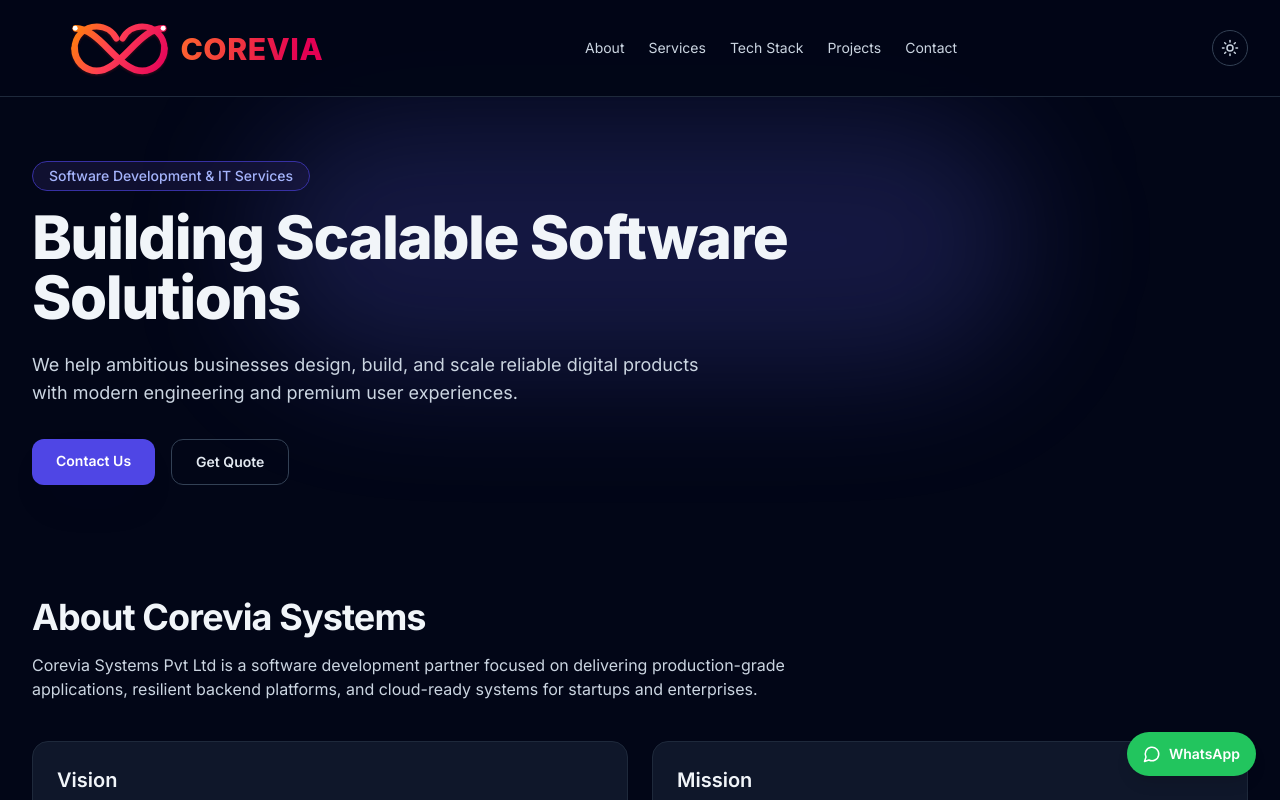
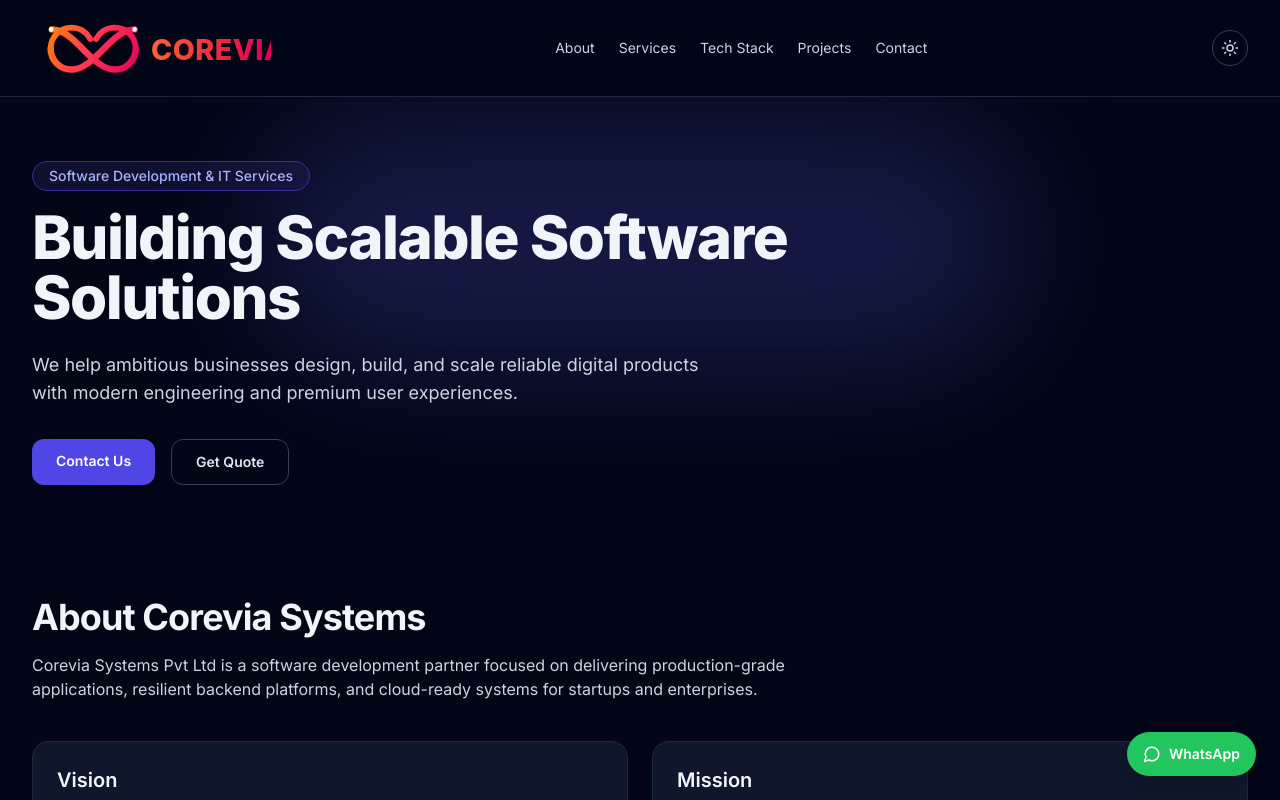
Before and after one commit to nihar4154/corevia-site, a React (Vite) app: page / in a window 1280 px wide. Shown: the top 800 px of the page. Built offline with nearby package versions, Linux system fonts and the light colour scheme; the HTML template or start-up script is replaced by a standard one.

Commit message:
Restore original logo asset and tune header logo dimensions

```diff
--- a/src/App.jsx
+++ b/src/App.jsx
@@ -120,7 +120,7 @@
       <header className="sticky top-0 z-40 border-b border-slate-200/70 bg-white/90 backdrop-blur dark:border-slate-800 dark:bg-slate-950/90">
         <div className="mx-auto flex h-24 max-w-7xl items-center justify-between px-6 lg:px-8">
           <a href="#" className="inline-flex items-center gap-3 text-lg font-semibold tracking-tight" aria-label="Corevia homepage">
-            <img src="/corevia-logo.svg" alt="Corevia logo" className="h-16 w-auto sm:h-20" loading="eager" />
+            <img src="/corevia-logo.svg" alt="Corevia logo" className="h-14 w-auto max-w-[260px] sm:h-16 sm:max-w-[320px]" loading="eager" />
             <span className="sr-only">Corevia Systems</span>
           </a>
 
```
Also changed, not shown: public/corevia-logo.svg.
